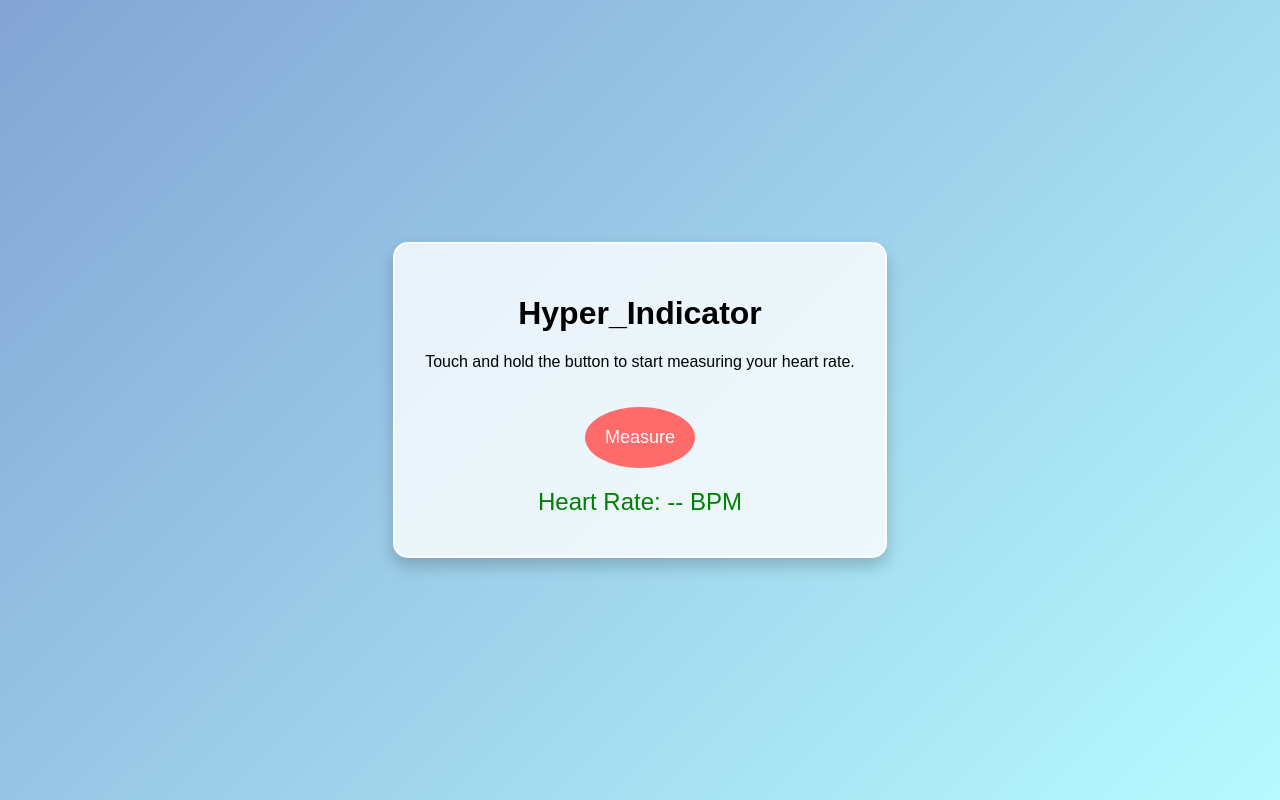
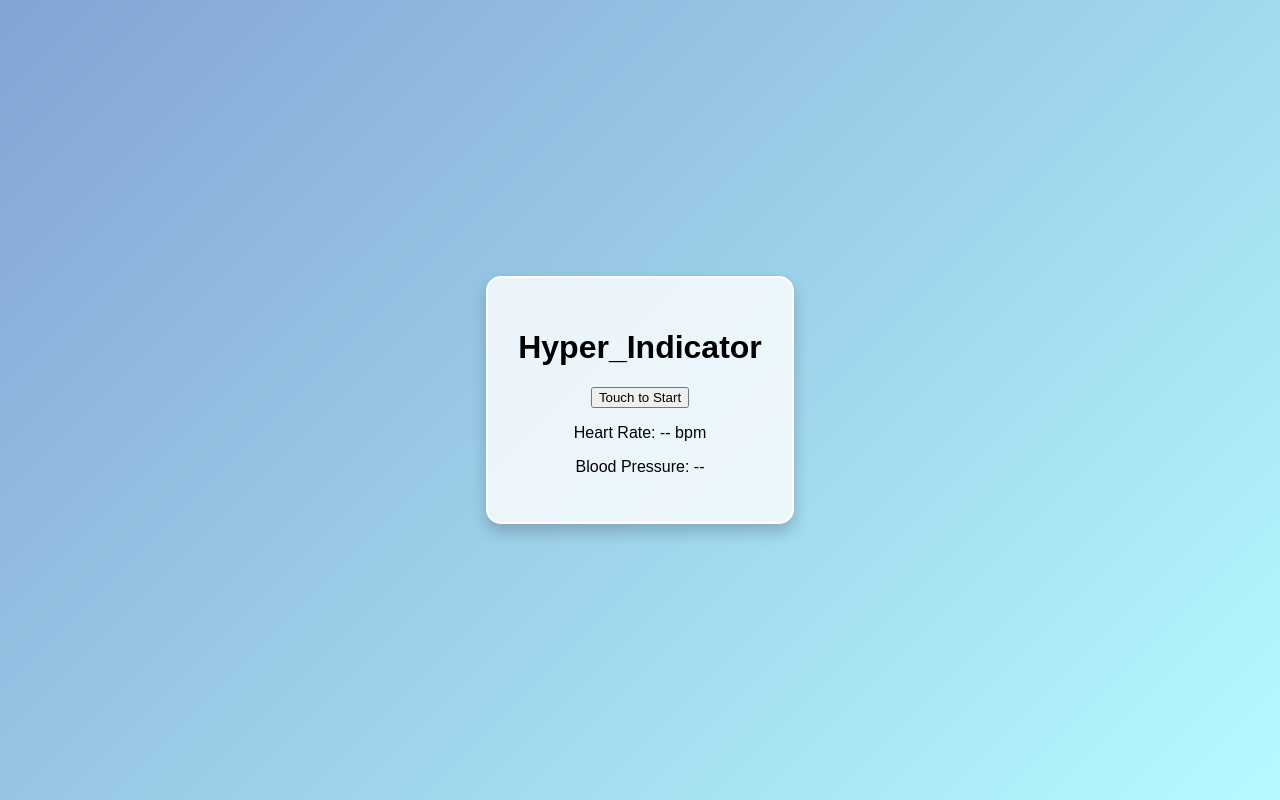
Before and after one commit to Haruna-ADUSTECH/Hyper_Indecator-, a plain HTML site: page index.html in a window 1280 px wide. Drawn offline with Linux system fonts and the light colour scheme.

Commit message:
Update index.html

```diff
--- a/index.html
+++ b/index.html
@@ -9,11 +9,9 @@
 <body>
     <div class="container">
         <h1>Hyper_Indicator</h1>
-        <p>Touch and hold the button to start measuring your heart rate.</p>
-        <!-- Rounded, animated button -->
-        <button id="startButton" class="round-button">Measure</button>
-        <div id="heartRateDisplay">Heart Rate: -- BPM</div>
-        <div id="resultDisplay"></div>
+        <button id="startButton">Touch to Start</button>
+        <p id="heartRate">Heart Rate: -- bpm</p>
+        <p id="bpResult">Blood Pressure: --</p>
     </div>
     <script src="script.js"></script>
 </body>
```
